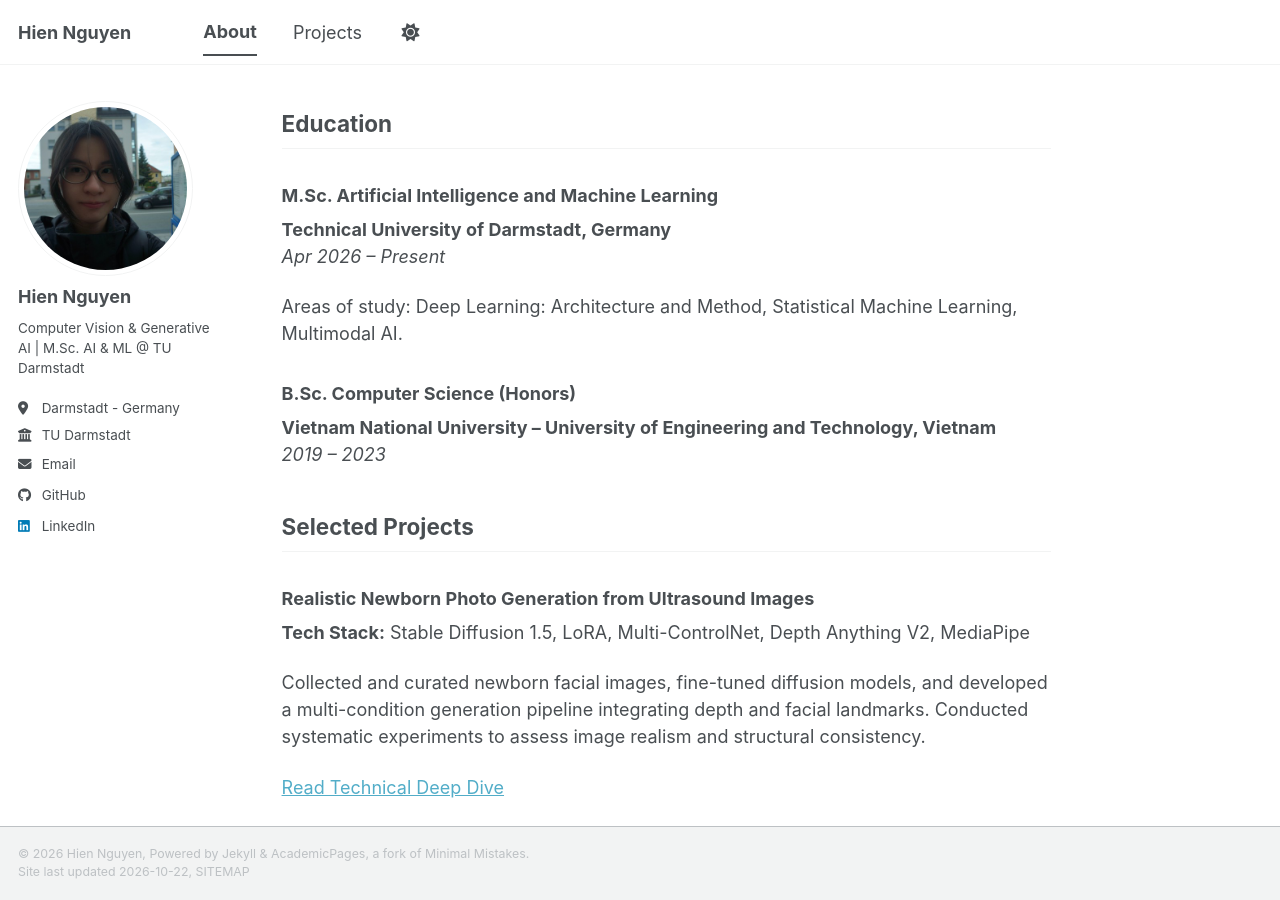
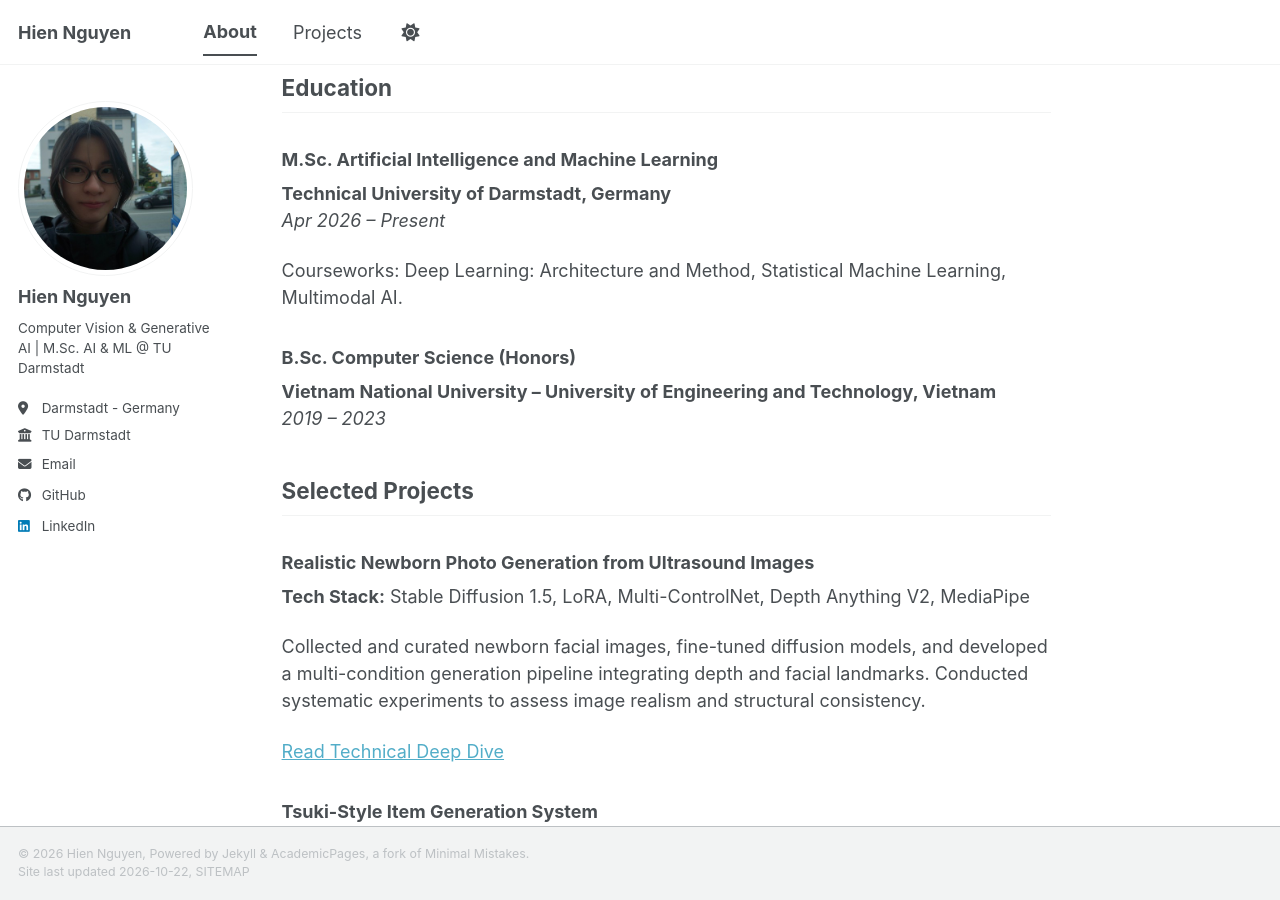
Before and after one commit to hienntt19/hienntt19.github.io, a Jekyll site: the page built from _pages/cv.md, in a window 1280 px wide and 900 px high, scrolled down 1877 px. Built offline with Jekyll 4.4.1, drawn with Linux system fonts in a browser that asks for light colours; a style sheet for code colours, icons or effects is not loaded; some of the changed text lies outside the part shown.

Commit message:
feat: Update about

```diff
--- a/_pages/cv.md
+++ b/_pages/cv.md
@@ -57,7 +55,7 @@ Worked with analytical databases and SQL-based data processing to support busine
 **Technical University of Darmstadt, Germany**
 *Apr 2026 – Present*
 
-Areas of study: Deep Learning: Architecture and Method, Statistical Machine Learning, Multimodal AI.
+Courseworks: Deep Learning: Architecture and Method, Statistical Machine Learning, Multimodal AI.
 
 ### B.Sc. Computer Science (Honors)
 **Vietnam National University – University of Engineering and Technology, Vietnam**
```
Also changed, not shown: other parts of _pages/cv.md (+0 -2 lines).
